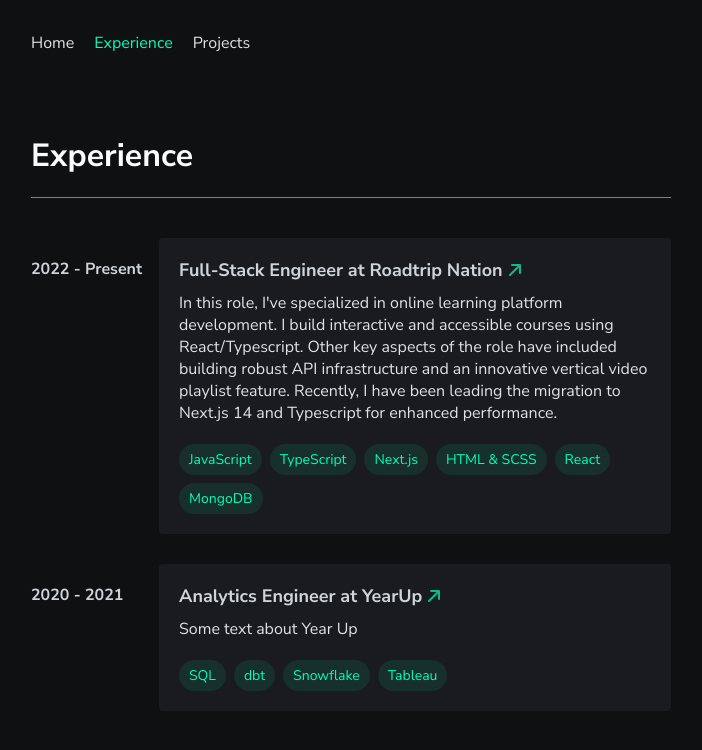
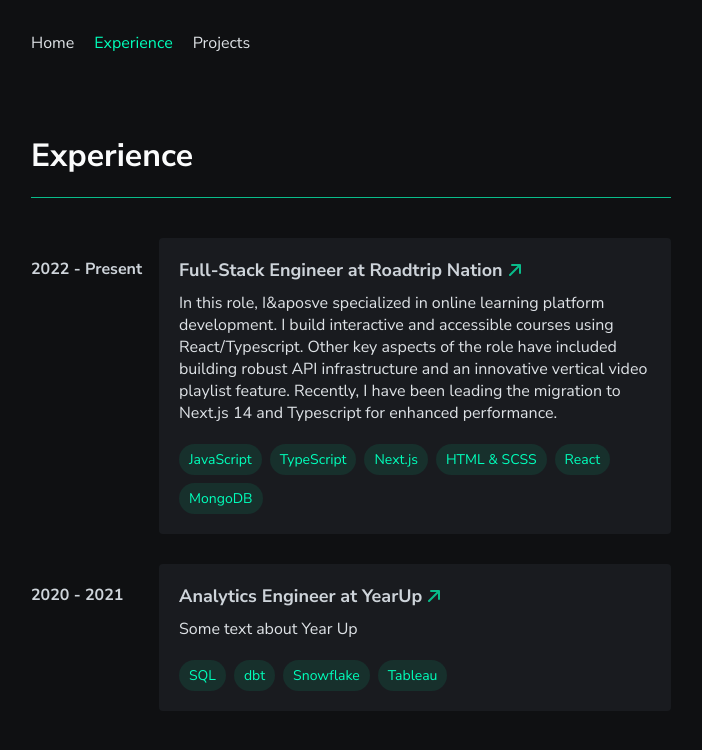
Before and after one commit to matt-gefen/portfolio-next, a Next.js app: page /experience in a window 1280 px wide. Shown: the top 750 px of the page, without its empty margins (289-991 px from the left). Built offline with nearby package versions, Linux system fonts and the light colour scheme.

Commit message:
build fix for &apos

```diff
--- a/app/experience/page.tsx
+++ b/app/experience/page.tsx
@@ -52,7 +52,7 @@
               </ul>
               <div className={`${styles.project_description}`}>
                 <p>
-                  In this role, I've specialized in online learning platform development. I build interactive and accessible courses using React/Typescript. Other key aspects of the role have included building robust API infrastructure and an innovative vertical video playlist feature. Recently, I have been leading the migration to Next.js 14 and Typescript for enhanced performance.
+                  In this role, I&aposve specialized in online learning platform development. I build interactive and accessible courses using React/Typescript. Other key aspects of the role have included building robust API infrastructure and an innovative vertical video playlist feature. Recently, I have been leading the migration to Next.js 14 and Typescript for enhanced performance.
                 </p>
               </div>
             </div>
--- a/app/projects/page.tsx
+++ b/app/projects/page.tsx
@@ -89,7 +89,7 @@
         </ul>
               <div className={`${styles.project_description}`}>
                 <p>
-                  At Roadtrip Nation, we've built an archive of over 8,000 interviews with unique leaders across the US, each detailing a one of a kind career journey. I spearheaded implementation of a new, modern, design that showcases these leaders.
+                  At Roadtrip Nation, we&aposve built an archive of over 8,000 interviews with unique leaders across the US, each detailing a one of a kind career journey. I spearheaded implementation of a new, modern, design that showcases these leaders.
                 </p>
               </div>
             </div>
```
